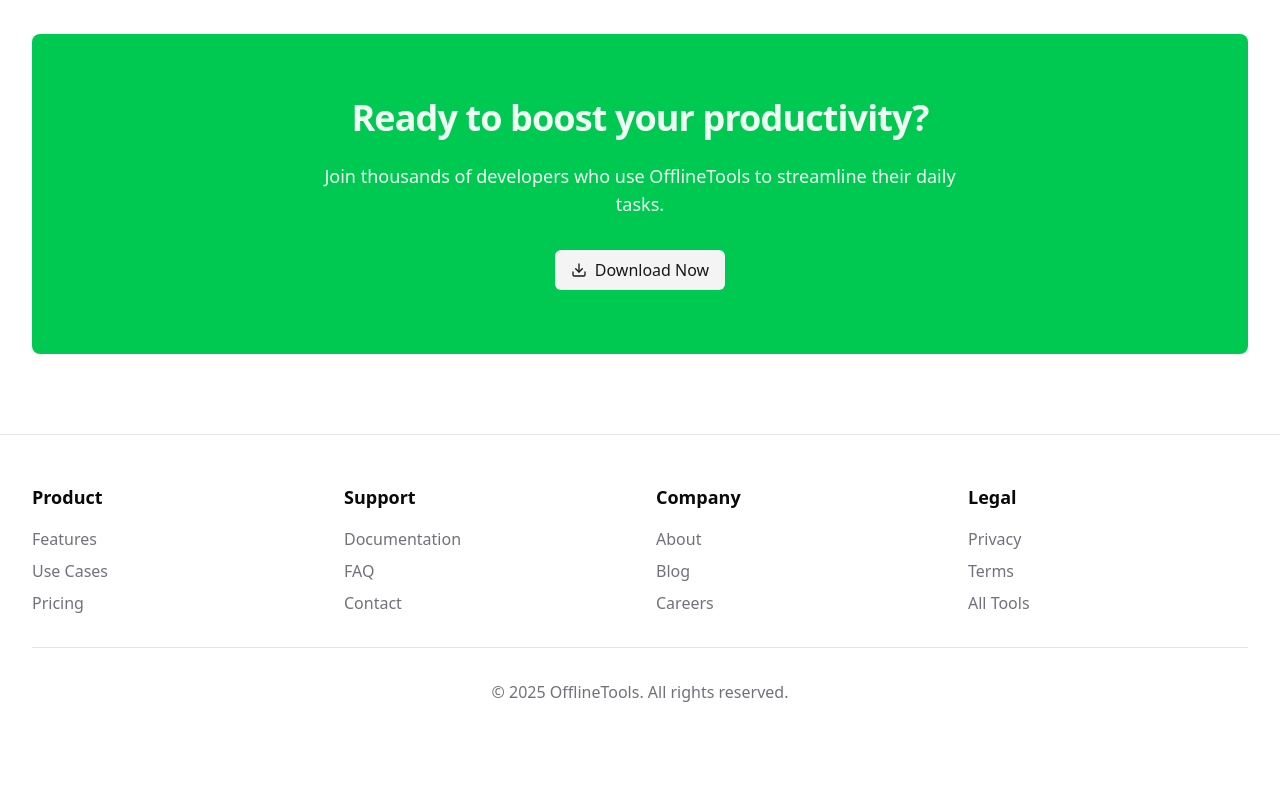
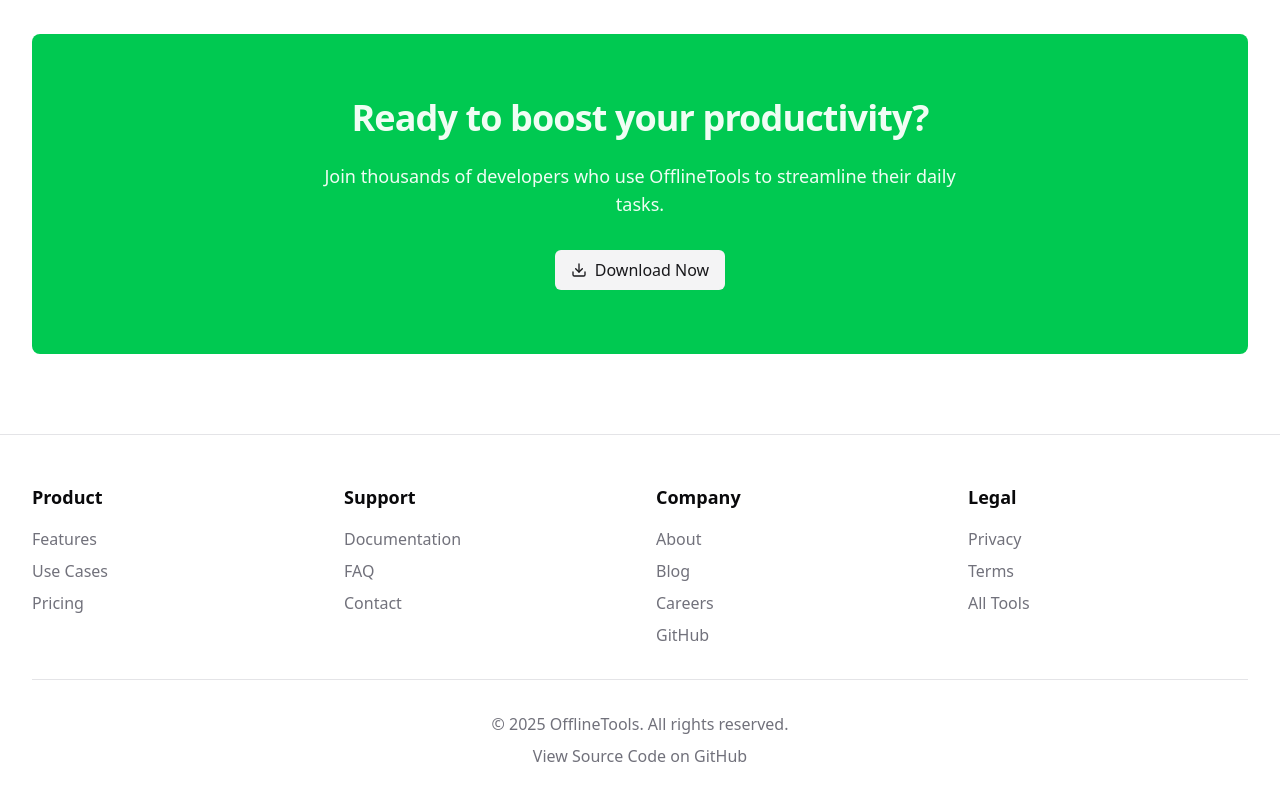
Before and after one commit to IgorShadurin/offlinetools.org, a Next.js app in the folder landing/: page / in a window 1280 px wide. Shown: the part 3117-3917 px from the top of the page. Before the commit the page ends 3869 px from the top, so only its background shows below. Built offline with nearby package versions, Linux system fonts and the light colour scheme.

Commit message:
feat: add GitHub links to footer for easy access to source code

```diff
--- a/landing/components/footer.tsx
+++ b/landing/components/footer.tsx
@@ -68,6 +68,16 @@
                   Careers
                 </Link>
               </li>
+              <li>
+                <a
+                  href="https://github.com/IgorShadurin/offlinetools.org"
+                  target="_blank"
+                  rel="noopener noreferrer"
+                  className="text-muted-foreground hover:text-foreground"
+                >
+                  GitHub
+                </a>
+              </li>
             </ul>
           </div>
           <div className="space-y-4">
@@ -93,6 +103,16 @@
         </div>
         <div className="mt-8 border-t pt-8 text-center text-muted-foreground">
           <p>&copy; {new Date().getFullYear()} OfflineTools. All rights reserved.</p>
+          <p className="mt-2">
+            <a
+              href="https://github.com/IgorShadurin/offlinetools.org"
+              target="_blank"
+              rel="noopener noreferrer"
+              className="hover:text-foreground"
+            >
+              View Source Code on GitHub
+            </a>
+          </p>
         </div>
       </Container>
     </footer>
```
